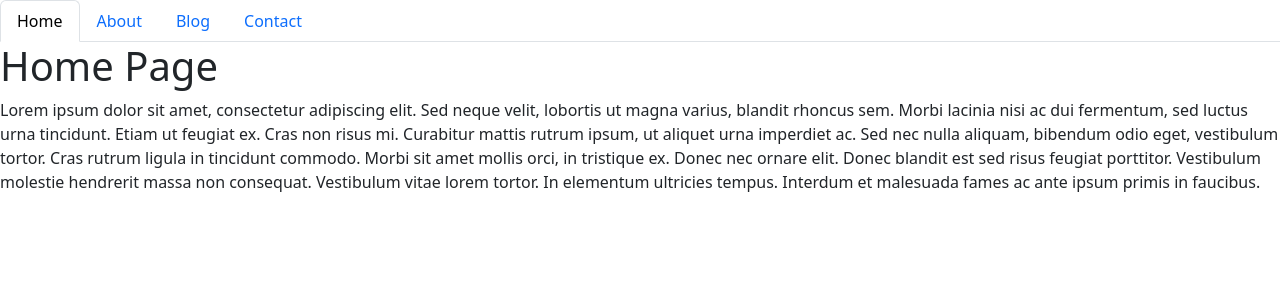
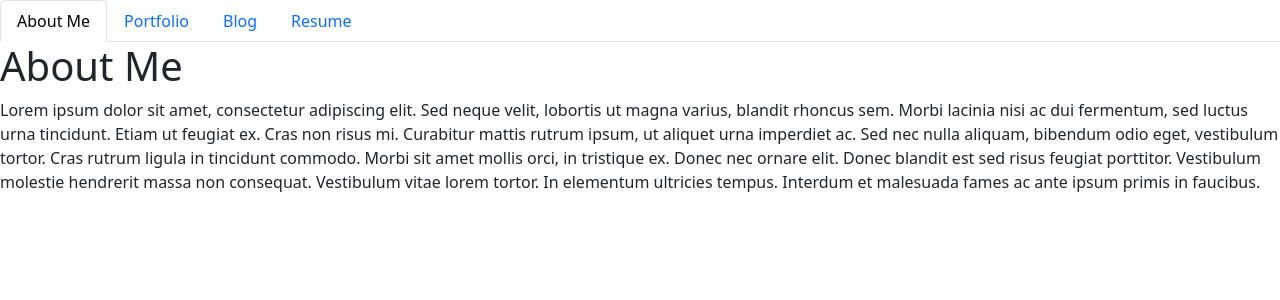
Before and after one commit to ramasantayana/react-portfolio-RS, a React (Create React App) app: page / in a window 1280 px wide. Shown: the top 300 px of the page. Built offline with nearby package versions, Linux system fonts and the light colour scheme.

Commit message:
Updated About Me, Portfolio, and Resume NavLink Options

```diff
--- a/src/components/NavTabs.js
+++ b/src/components/NavTabs.js
@@ -7,23 +7,23 @@ function NavTabs({ currentPage, handlePageChange }) {
     <ul className="nav nav-tabs">
       <li className="nav-item">
         <a
-          href="#home"
-          onClick={() => handlePageChange('Home')}
+          href="#aboutme"
+          onClick={() => handlePageChange('About Me')}
           // This is a conditional (ternary) operator that checks to see if the current page is "Home"
           // If it is, we set the current page to 'nav-link-active', otherwise we set it to 'nav-link'
-          className={currentPage === 'Home' ? 'nav-link active' : 'nav-link'}
+          className={currentPage === 'About Me' ? 'nav-link active' : 'nav-link'}
         >
-          Home
+          About Me
         </a>
       </li>
       <li className="nav-item">
         <a
-          href="#about"
-          onClick={() => handlePageChange('About')}
-          // Check to see if the currentPage is `About`, and if so we use the active link class from bootstrap. Otherwise, we set it to a normal nav-link
-          className={currentPage === 'About' ? 'nav-link active' : 'nav-link'}
+          href="#portfolio"
+          onClick={() => handlePageChange('Portfolio')}
+          // Check to see if the currentPage is `Portfolio`, and if so we use the active link class from bootstrap. Otherwise, we set it to a normal nav-link
+          className={currentPage === 'Portfolio' ? 'nav-link active' : 'nav-link'}
         >
-          About
+          Portfolio
         </a>
       </li>
       <li className="nav-item">
@@ -38,12 +38,12 @@ function NavTabs({ currentPage, handlePageChange }) {
       </li>
       <li className="nav-item">
         <a
-          href="#contact"
-          onClick={() => handlePageChange('Contact')}
-          // Check to see if the currentPage is `Contact`, and if so we use the active link class from bootstrap. Otherwise, we set it to a normal nav-link
-          className={currentPage === 'Contact' ? 'nav-link active' : 'nav-link'}
+          href="#resume"
+          onClick={() => handlePageChange('Resume')}
+          // Check to see if the currentPage is `Resume`, and if so we use the active link class from bootstrap. Otherwise, we set it to a normal nav-link
+          className={currentPage === 'Resume' ? 'nav-link active' : 'nav-link'}
         >
-          Contact
+          Resume
         </a>
       </li>
     </ul>
--- a/src/components/PortfolioContainer.js
+++ b/src/components/PortfolioContainer.js
@@ -1,25 +1,25 @@
 import React, { useState } from 'react';
 import NavTabs from './NavTabs';
-import Home from './pages/Home';
-import About from './pages/About';
+import AboutMe from './pages/AboutMe';
+import Portfolio from './pages/Portfolio';
 import Blog from './pages/Blog';
-import Contact from './pages/Contact';
+import Resume from './pages/Resume';
 
 export default function PortfolioContainer() {
-  const [currentPage, setCurrentPage] = useState('Home');
+  const [currentPage, setCurrentPage] = useState('About Me');
 
   // This method is checking to see what the value of `currentPage` is. Depending on the value of currentPage, we return the corresponding component to render.
   const renderPage = () => {
-    if (currentPage === 'Home') {
-      return <Home />;
+    if (currentPage === 'About Me') {
+      return <AboutMe />;
     }
-    if (currentPage === 'About') {
-      return <About />;
+    if (currentPage === 'Portfolio') {
+      return <Portfolio />;
     }
     if (currentPage === 'Blog') {
       return <Blog />;
     }
-    return <Contact />;
+    return <Resume />;
   };
 
   const handlePageChange = (page) => setCurrentPage(page);
--- a/src/components/pages/Home.js
+++ b/src/components/pages/AboutMe.js
@@ -1,9 +1,9 @@
 import React from 'react';
 
-export default function Home() {
+export default function AboutMe() {
   return (
     <div>
-      <h1>Home Page</h1>
+      <h1>About Me</h1>
       <p>
         Lorem ipsum dolor sit amet, consectetur adipiscing elit. Sed neque
         velit, lobortis ut magna varius, blandit rhoncus sem. Morbi lacinia nisi
--- a/src/components/pages/About.js
+++ b/src/components/pages/Portfolio.js
@@ -1,9 +1,9 @@
 import React from 'react';
 
-export default function About() {
+export default function Portfolio() {
   return (
     <div>
-      <h1>About Page</h1>
+      <h1>Portfolio</h1>
       <p>
         Nunc pharetra finibus est at efficitur. Praesent sed congue diam.
         Integer gravida dui mauris, ut interdum nunc egestas sed. Aenean sed
--- a/src/components/pages/Contact.js
+++ b/src/components/pages/Resume.js
@@ -1,9 +1,9 @@
 import React from 'react';
 
-export default function Contact() {
+export default function Resume() {
   return (
     <div>
-      <h1>Contact Page</h1>
+      <h1>Resume</h1>
       <p>
         Integer cursus bibendum sem non pretium. Vestibulum in aliquet sem, quis
         molestie urna. Aliquam semper ultrices varius. Aliquam faucibus sit amet
```
